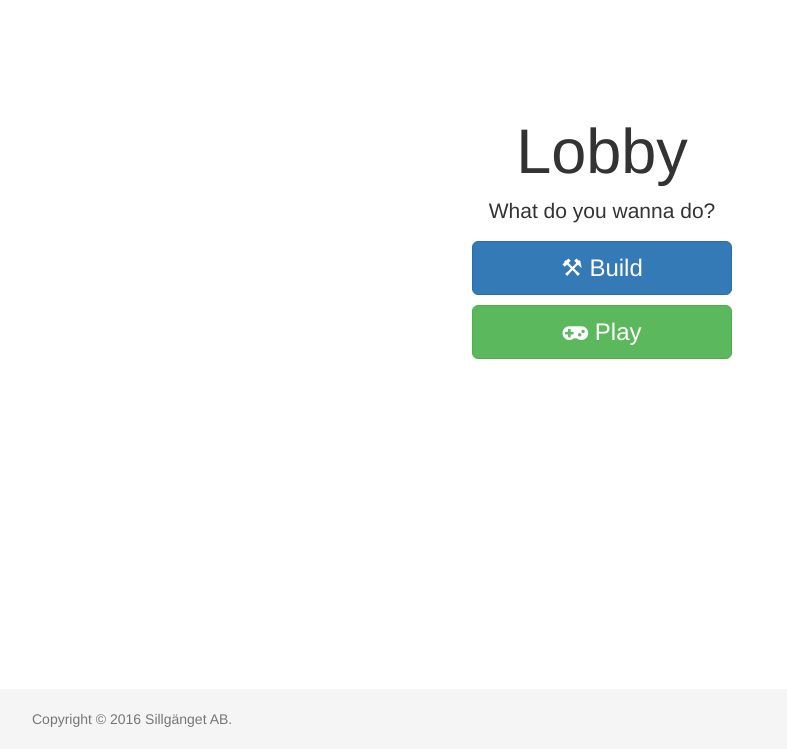
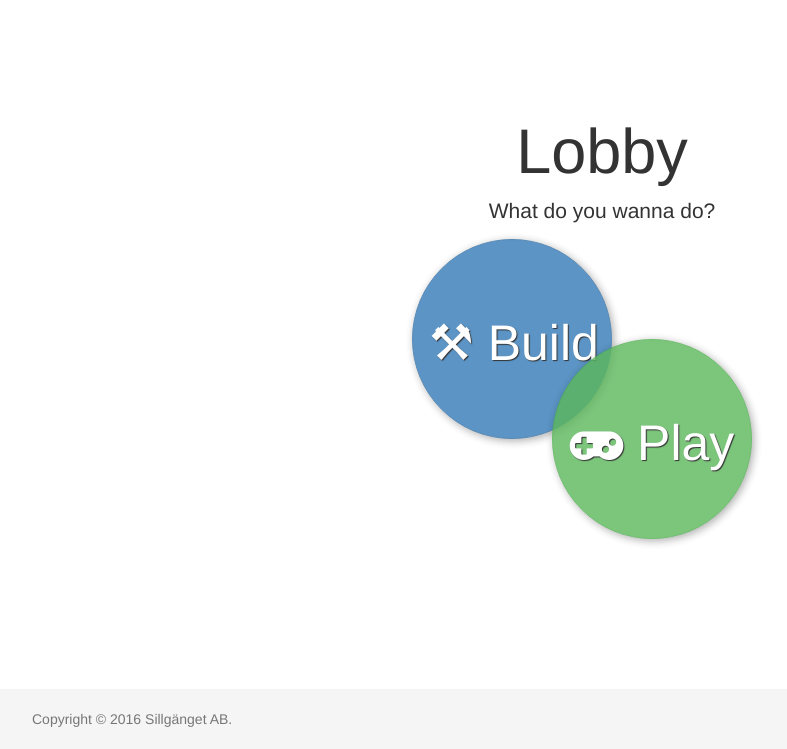
Before and after one commit to nicnys-8/moose-stories, a Node server app: page / in a window 1280 px wide. Shown: the part 51-800 px from the top of the page, without its empty margins (38-825 px from the left). Run offline with Node 20, Linux system fonts and the light colour scheme; the visitor is signed in with stand-in values (Sample User, id 1); some libraries are stand-ins or nearby versions.

Commit message:
CSS Changes to the lobby

```diff
--- a/app/views/lobby.ejs
+++ b/app/views/lobby.ejs
@@ -15,12 +15,18 @@
         <div id="lobby-jumbotron" class="jumbotron">
             <h1>Lobby</h1>
             <p>What do you wanna do?</p>
-            <a href="editor" class="room-button btn btn-lg btn-primary">
+            <a href="editor" id="build-button" class="fun-button btn btn-lg btn-primary">
                 &#9874 Build
             </a>
-            <a href="game" class="room-button btn btn-lg btn-success">
+            <a href="game" id="play-button" class="fun-button btn btn-lg btn-success">
                 <i class="fa fa-gamepad"></i> Play
             </a>
+            <!--a href="game" id="discuss-button" class="fun-button btn btn-lg btn-success">
+                <i class="fa fa-speech-bubble"></i> Talk
+            </a>
+            <a href="game" id="about-button" class="fun-button btn btn-lg btn-success">
+                <i class="fa fa-speech-bubble"></i> About
+            </a-->
         </div>
     </div>
 	<% include partials/footer %>
--- a/public/css/lobby.css
+++ b/public/css/lobby.css
@@ -6,8 +6,40 @@
     background-color: white;
 }
 
-.room-button {
+.fun-button {
     display: block;
     margin: 10px;
     font-size: 24px;
+    box-shadow: 2px 2px 8px rgba(0, 0, 0, .4);
+    border-radius: 150px;
+    width: 200px;
+    height: 200px;
+    padding-top: 70px;
+    position: absolute;
+    opacity: 0.8;
+    color: white;
+    text-shadow: 1px 1px 1px black;
+    font-size: 50px;
 }
+
+#build-button {
+    top: 180px;
+    left: 0px;
+}
+
+#play-button {
+    top: 280px;
+    left: 140px;
+}
+
+#discuss-button {
+    top: 180px;
+    left: 230px;
+    background-color: #ffff77;
+    border-color: #d5d51d;
+}
+
+#about-button {
+    top: 280px;
+    left: 330px;
+}
```
